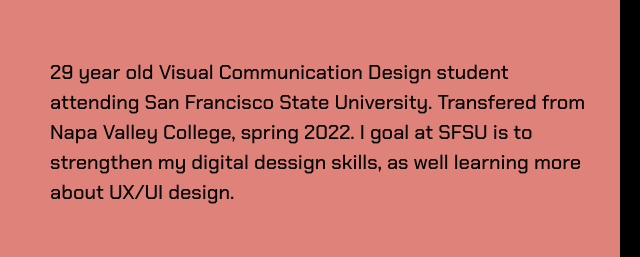
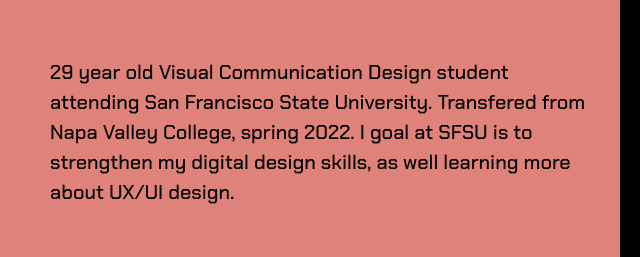
Before and after one commit to ItsKiskae/Project_1, a plain HTML site: page bio.html in a window 1280 px wide. Shown: the part 197-454 px from the top of the page, 610-1250 px from the left. Drawn offline with nearby package versions, Linux system fonts and the light colour scheme.

Commit message:
Update bio.html

```diff
--- a/bio.html
+++ b/bio.html
@@ -84,7 +84,7 @@ h1{
                 <img src="assets\img\bio_img\me.png" style="width:80%">
            </div>
            <div class="column">
-                <p>29 year old Visual Communication Design student attending San Francisco State University. Transfered from Napa Valley College, spring 2022. I goal at SFSU is to strengthen my digital dessign skills, as well learning more about
+                <p>29 year old Visual Communication Design student attending San Francisco State University. Transfered from Napa Valley College, spring 2022. I goal at SFSU is to strengthen my digital design skills, as well learning more about
                      UX/UI design.</p>
            </div>
       </div>
```
